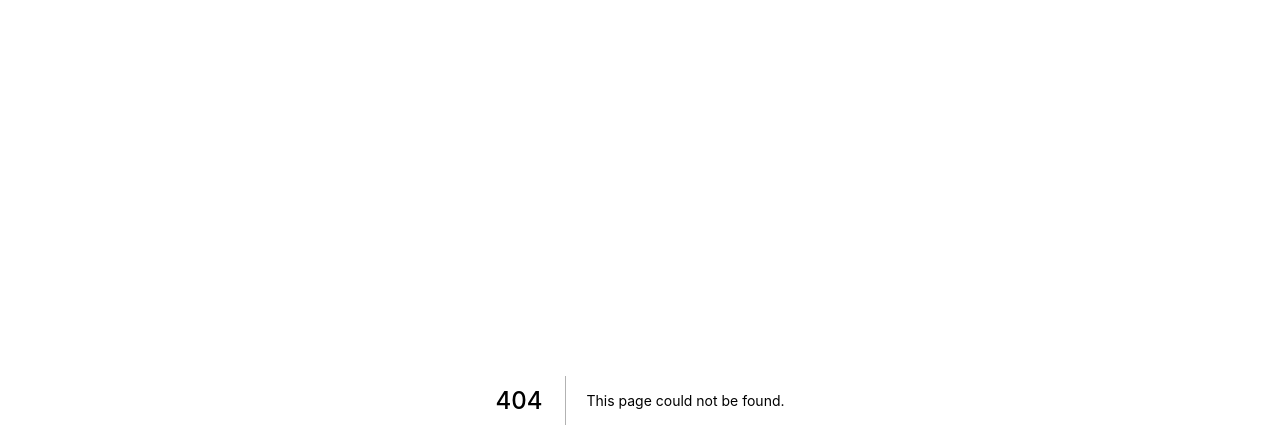
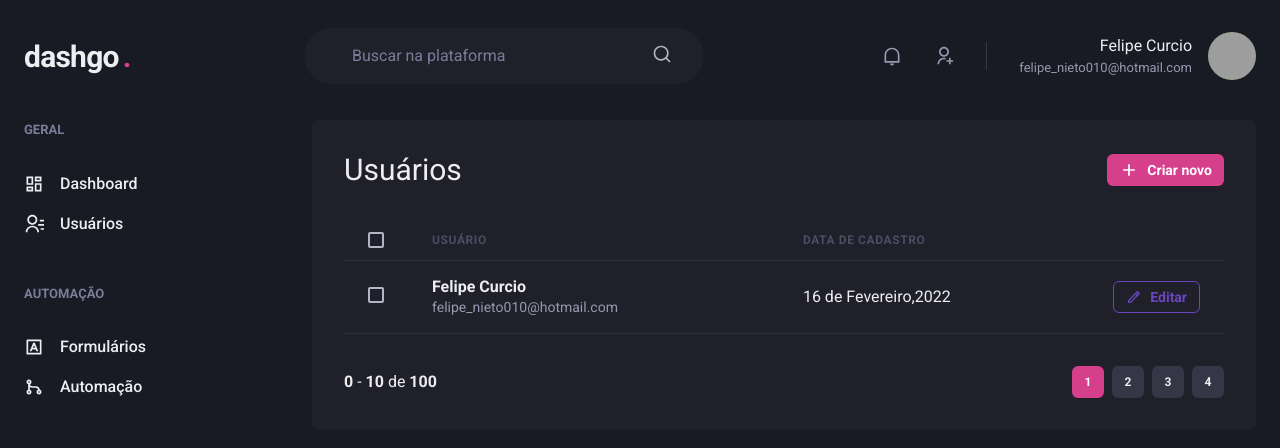
Before and after one commit to NietoCurcio/dashgo, a Next.js app: page /users in a window 1280 px wide. Before the commit this address had no page. Shown: the top 448 px of the page. Built offline with nearby package versions, Linux system fonts and the light colour scheme; grey boxes are pictures that could not be loaded.

Commit message:
users and pages

```diff
--- /dev/null
+++ b/src/components/Pagination.tsx
@@ -0,0 +1,59 @@
+import { Stack, Button, Box } from '@chakra-ui/react'
+
+export function Pagination() {
+  return (
+    <Stack
+      direction="row"
+      mt="8"
+      justify="space-between"
+      align="center"
+      spacing="6"
+    >
+      <Box>
+        <strong>0</strong> - <strong>10</strong> de <strong>100</strong>
+      </Box>
+      <Stack direction="row" spacing="2">
+        <Button
+          size="sm"
+          fontSize="xs"
+          width="4"
+          colorScheme="pink"
+          disabled
+          _disabled={{
+            bg: 'pink.500',
+            cursor: 'default',
+          }}
+        >
+          1
+        </Button>
+        <Button
+          size="sm"
+          fontSize="xs"
+          width="4"
+          bg="gray.700"
+          _hover={{ bg: 'gray.500' }}
+        >
+          2
+        </Button>
+        <Button
+          size="sm"
+          fontSize="xs"
+          width="4"
+          bg="gray.700"
+          _hover={{ bg: 'gray.500' }}
+        >
+          3
+        </Button>
+        <Button
+          size="sm"
+          fontSize="xs"
+          width="4"
+          bg="gray.700"
+          _hover={{ bg: 'gray.500' }}
+        >
+          4
+        </Button>
+      </Stack>
+    </Stack>
+  )
+}
--- /dev/null
+++ b/src/pages/users/index.tsx
@@ -0,0 +1,96 @@
+import {
+  Box,
+  Button,
+  Checkbox,
+  Flex,
+  Heading,
+  Icon,
+  Table,
+  Tbody,
+  Td,
+  Text,
+  Th,
+  Thead,
+  Tr,
+} from '@chakra-ui/react'
+import { RiAddLine, RiPencilLine } from 'react-icons/ri'
+import { Header } from '../../components/Header'
+import { Pagination } from '../../components/Pagination'
+import { Sidebar } from '../../components/Sidebar'
+
+export default function UserList() {
+  return (
+    <Box>
+      <Header />
+      <Flex w="100%" my="6" maxWidth={1480} mx="auto" px="6">
+        <Sidebar />
+
+        <Box flex="1" borderRadius={8} bg="gray.800" p="8">
+          <Flex mb="8" justify="space-between" align="center">
+            <Heading size="lg" fontWeight="normal">
+              Usuários
+            </Heading>
+            <Button
+              as="a"
+              size="sm"
+              fontSize="sm"
+              colorScheme="pink"
+              leftIcon={<Icon as={RiAddLine} fontSize="20" />}
+            >
+              Criar novo
+            </Button>
+          </Flex>
+
+          <Table colorScheme="whiteAlpha">
+            <Thead>
+              <Tr>
+                <Th px="6" color="gray.300" width="8">
+                  <Checkbox colorScheme="pink" />
+                </Th>
+                <Th>Usuário</Th>
+                <Th>Data de cadastro</Th>
+                <Th w="0"></Th>
+              </Tr>
+            </Thead>
+            <Tbody>
+              <Tr>
+                <Td px="6">
+                  <Checkbox colorScheme="pink" />
+                </Td>
+                <Td>
+                  <Box>
+                    <Text fontWeight="bold">Felipe Curcio</Text>
+                    <Text fontSize="sm" color="gray.300">
+                      felipe_nieto010@hotmail.com
+                    </Text>
+                  </Box>
+                </Td>
+                <Td>16 de Fevereiro,2022</Td>
+                <Td>
+                  <Button
+                    as="a"
+                    size="sm"
+                    fontSize="sm"
+                    colorScheme="purple"
+                    variant="outline"
+                    _hover={{
+                      bg: 'gray.900',
+                    }}
+                    _active={{
+                      bg: 'gray.800',
+                    }}
+                    leftIcon={<Icon as={RiPencilLine} fontSize="16" />}
+                  >
+                    Editar
+                  </Button>
+                </Td>
+              </Tr>
+            </Tbody>
+          </Table>
+
+          <Pagination />
+        </Box>
+      </Flex>
+    </Box>
+  )
+}
```
Also changed, not shown: src/pages/users/create.tsx (added, +54 -0 lines).
